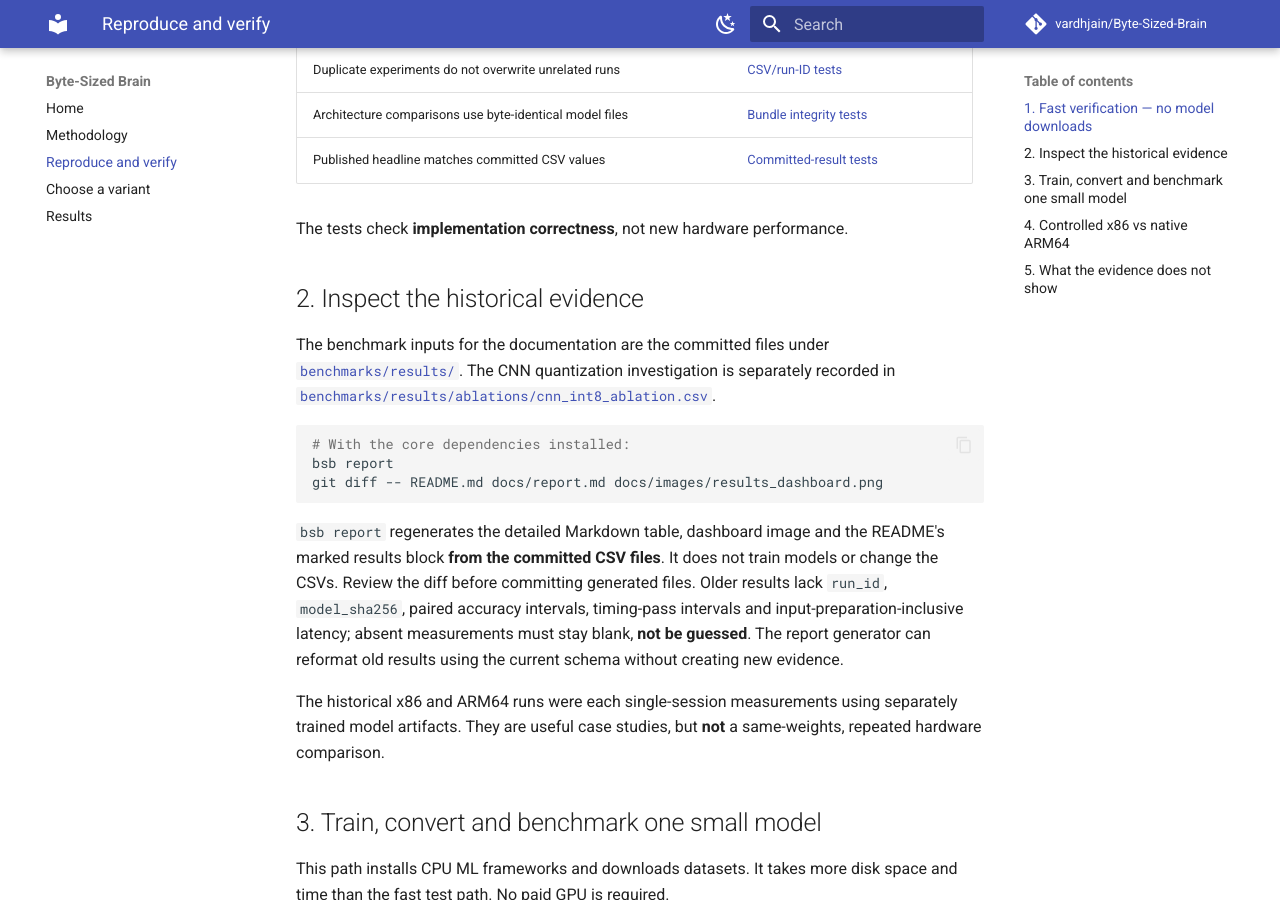
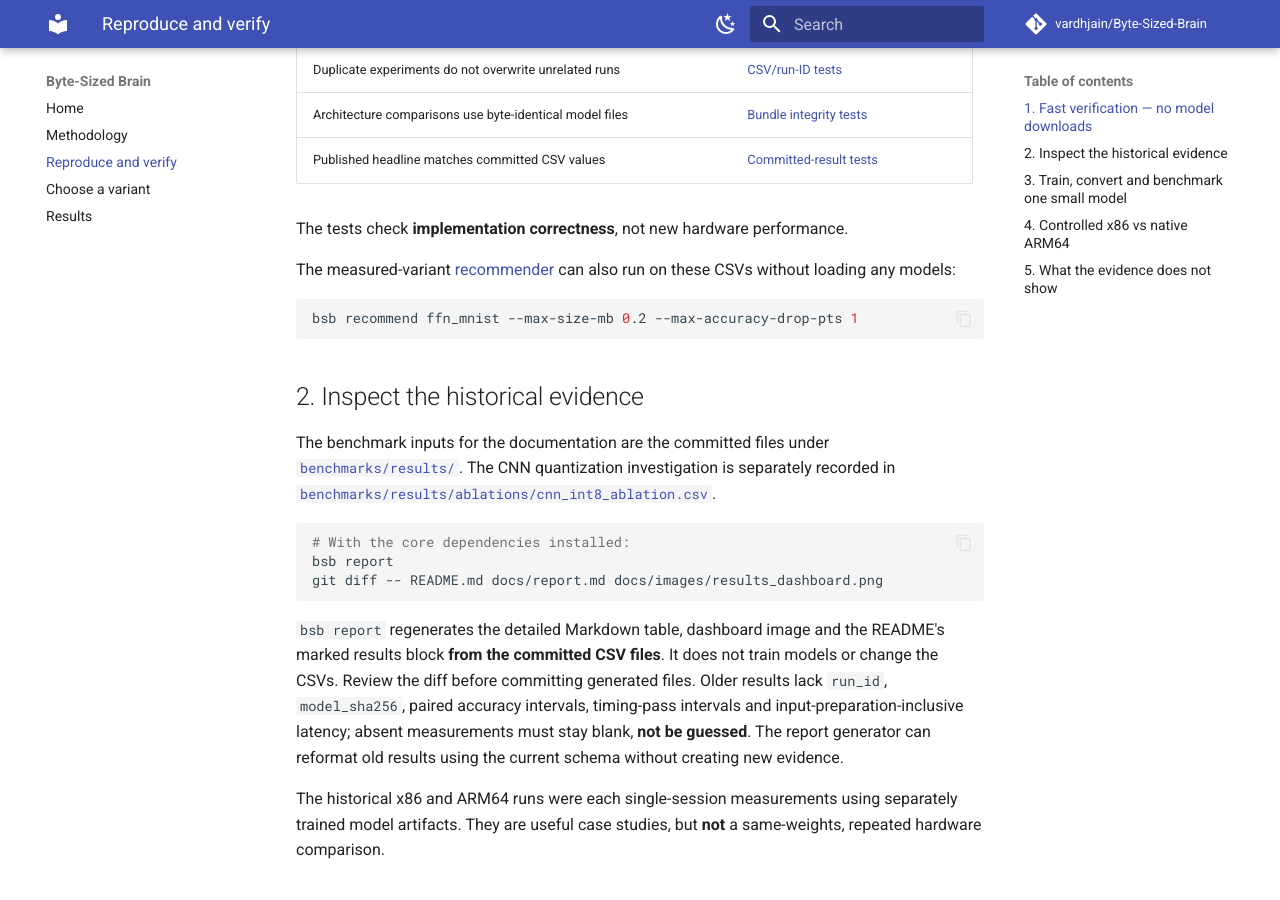
Before and after one commit to vardhjain/Byte-Sized-Brain, an MkDocs documentation site: the page built from docs/reproducibility.md, in a window 1280 px wide and 900 px high, scrolled down 790 px. Built offline with MkDocs 1.6.1 and Material for MkDocs 9.7.7, drawn with Linux system fonts in a browser that asks for light colours; comment, search, counter and statistics services are not loaded.

Commit message:
docs: add no-training recommender to the reproducibility workflow

````diff
--- a/docs/reproducibility.md
+++ b/docs/reproducibility.md
@@ -34,6 +34,13 @@ Especially useful tests to inspect:
 | Published headline matches committed CSV values | [Committed-result tests](https://github.com/vardhjain/Byte-Sized-Brain/blob/main/tests/test_committed_results.py) |
 
 The tests check **implementation correctness**, not new hardware performance.
+
+The measured-variant [recommender](recommender.md) can also run on these
+CSVs without loading any models:
+
+```bash
+bsb recommend ffn_mnist --max-size-mb 0.2 --max-accuracy-drop-pts 1
+```
 
 ## 2. Inspect the historical evidence
 
````
